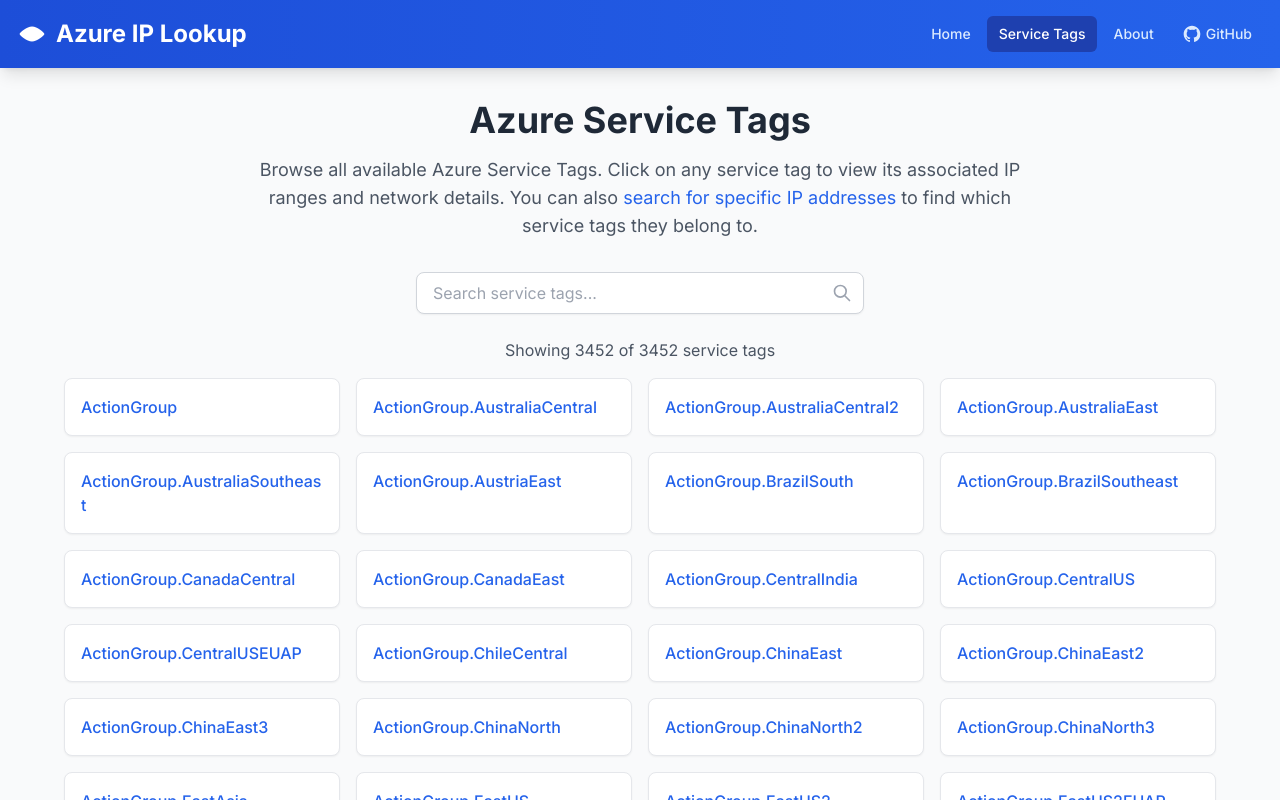
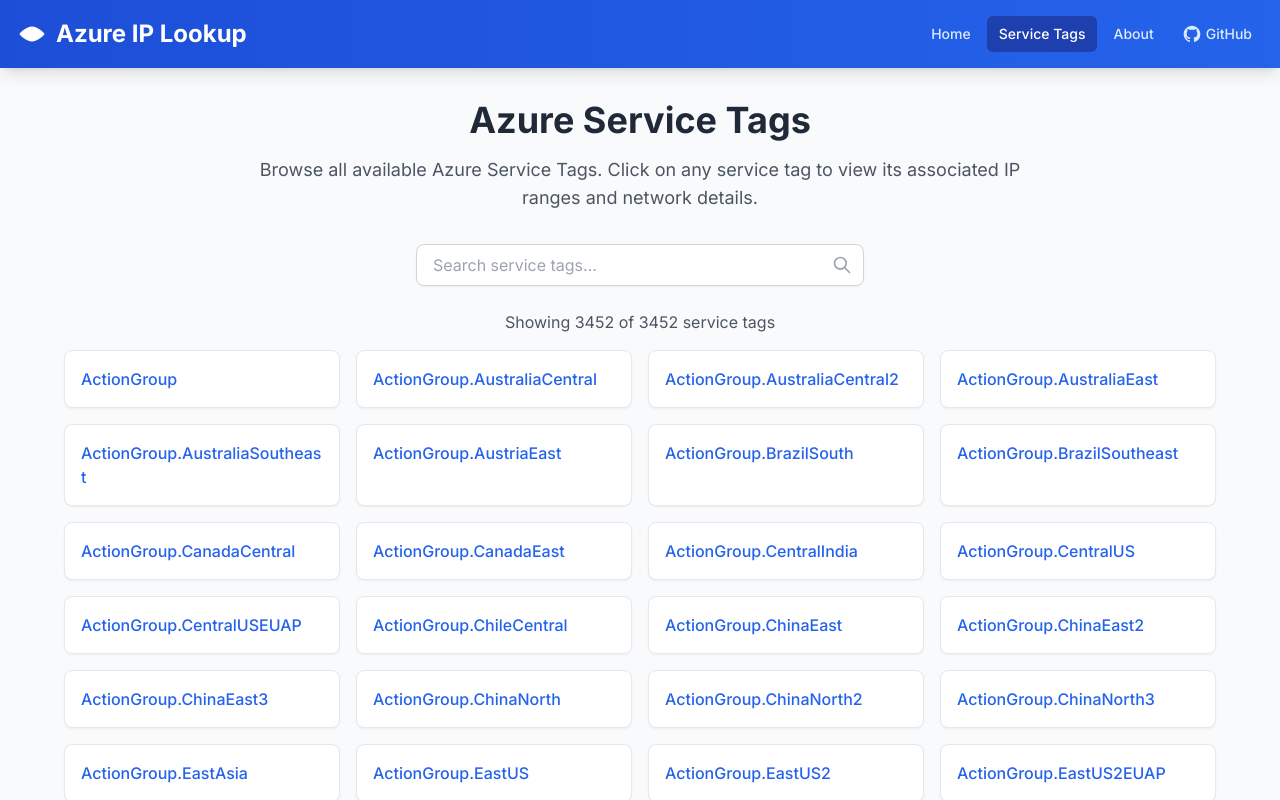
Before and after one commit to endgor/azure-ip-lookup, a Next.js app: page /service-tags in a window 1280 px wide. Shown: the top 800 px of the page. Built offline with nearby package versions, Linux system fonts and the light colour scheme; no server answers.

Commit message:
feat: remove redundant search link from service tags description for clarity

```diff
--- a/src/pages/service-tags/index.tsx
+++ b/src/pages/service-tags/index.tsx
@@ -45,7 +45,6 @@
           </h1>
           <p className="text-lg text-gray-600 max-w-3xl mx-auto">
             Browse all available Azure Service Tags. Click on any service tag to view its associated IP ranges and network details.
-            You can also <Link href="/" className="text-blue-600 hover:underline">search for specific IP addresses</Link> to find which service tags they belong to.
           </p>
         </div>
 
```
